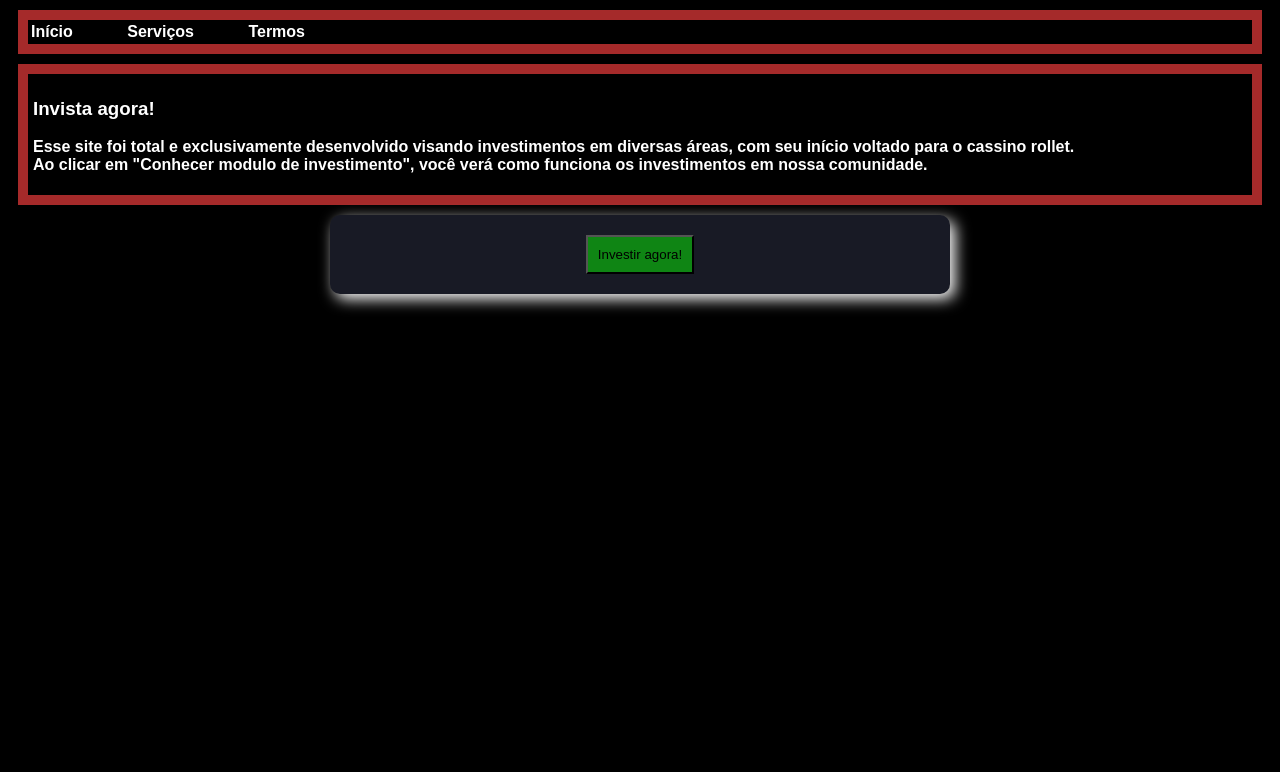
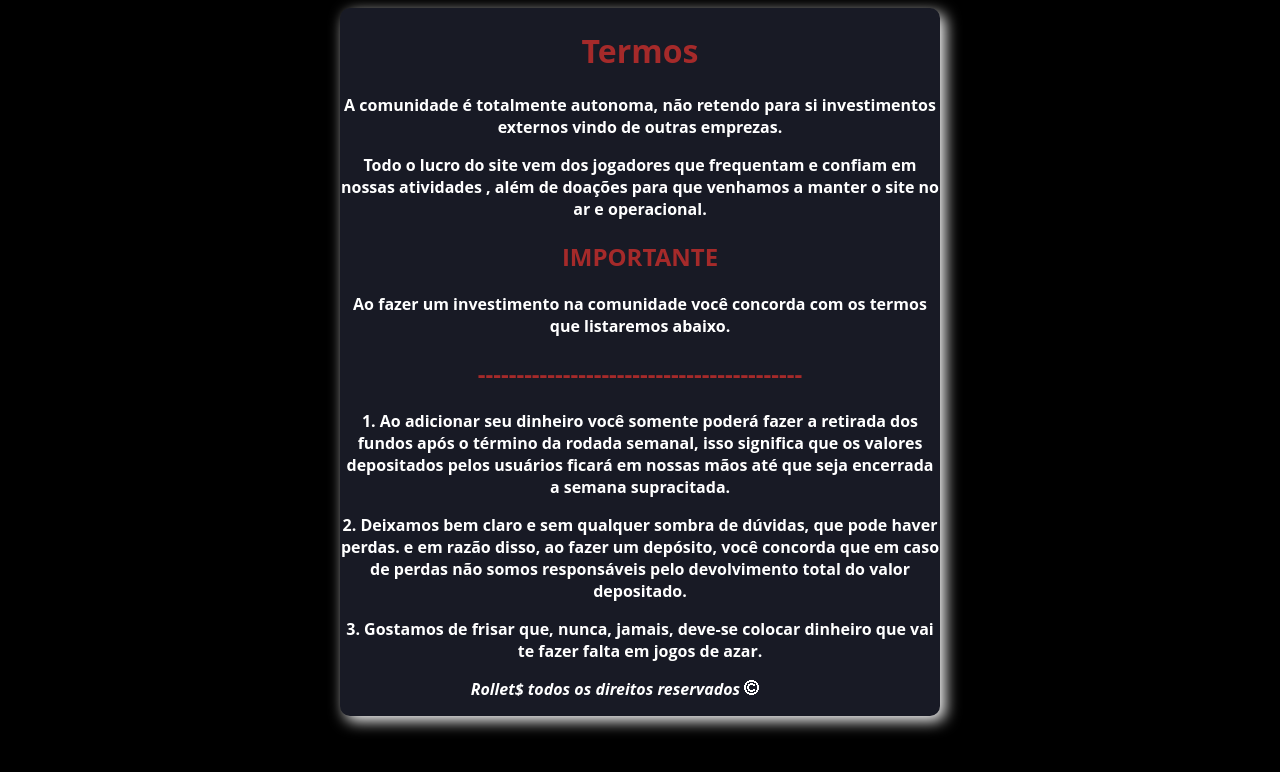
Before and after one commit to Rollets/Rollet, a plain HTML site: page index.html in a window 1280 px wide. Drawn offline with Linux system fonts and the light colour scheme.

Commit message:
Update index.html

```diff
--- a/index.html
+++ b/index.html
@@ -1,5 +1,5 @@
 <!DOCTYPE html>
-<html lang="pt-br">
+<html lang="en">
 <head>
     <meta charset="UTF-8">
     <meta http-equiv="X-UA-Compatible" content="IE=edge">
@@ -8,38 +8,17 @@
     <style>
         body{
             background-color: black;
+            background-attachment: fixed; color: white;
             font-family: Arial, Helvetica, sans-serif;
             font-size: 1em;
             color: white;
+            display: flex;
         }
 
         header{
             background-color: brown;
             padding: 10px;
             margin: 10px;
-        }
-
-        main{
-            background-color: brown;
-            padding: 10px;
-            margin: 10px;
-        }
-
-        .imagem{
-            background-color: #181A25;
-            margin: 0%;
-            width: 600px;
-            text-align: center;
-            justify-content: center;
-            margin: auto;
-            border-radius: 10px;
-            box-shadow: 5px 5px 15px white;
-            font-family: Open Sans,sans-serif;
-        }
-
-        article{
-            background-color: black;
-            padding: 5px;
         }
 
         nav{
@@ -54,46 +33,51 @@
             margin-right: 50px;
         }
 
-        nav > a:hover{
+        main {
+    background-color: #181A25;
+    margin: 0%;
+    width: 600px;
+    text-align: center;
+    justify-content: center;
+    margin: auto;
+    border-radius: 10px;
+    box-shadow: 5px 5px 15px white;
+    font-family: Open Sans,sans-serif;
+}
+
+h1{
     color: brown;
 }
 
-        h1{
-            color: white;
+h2{
+    color: brown;
 }
 
 p{
             font-weight: bolder;
 }
 
-        button{
-            background-color: rgba(10, 211, 10, 0.582);
-            padding: 10px;
-            margin: 10px;
+#italic{
+    font-style: italic;
 }
 
+img{
+    margin-right: 50px;
+}
     </style>
 </head>
 <body>
-    <header>
-        <nav>
-            <a href="index.html" target="_blank">Início</a>
-            <a href="Servicços.html" target="_blank">Serviços</a>
-            <a href="Termos.html" target="_blank">Termos</a>
-        </nav>
-    </header>
     <main>
-        <section>
-            <article>
-                <h1>Invista agora!</h1>
-                <p>Esse site foi total e exclusivamente desenvolvido visando investimentos em diversas áreas, com seu início voltado para o cassino rollet. <br>Ao clicar em "Conhecer modulo de investimento", você verá como funciona os investimentos em nossa comunidade.</p>
-            </article>
-        </section>
-    </main>
-    <main class="imagem">
-        <div>
-            <a href="investir.html"><button>Investir agora!</button></a>
-        </div>
+        <h1>Termos</h1>
+        <p>A comunidade é totalmente autonoma, não retendo para si investimentos externos vindo de outras emprezas.</p>
+        <p>Todo o lucro do site vem dos jogadores que frequentam e confiam em nossas atividades , além de doações para que venhamos a manter o site no ar e operacional.</p>
+        <h2>IMPORTANTE</h2>
+        <p>Ao fazer um investimento na comunidade você concorda com os termos que listaremos abaixo.</p>
+        <h2>------------------------------------------</h2>
+        <p>1. Ao adicionar seu dinheiro você somente poderá fazer a retirada dos fundos após o término da rodada semanal, isso significa que os valores depositados pelos usuários ficará em nossas mãos até que seja encerrada a semana supracitada.</p>
+        <p>2. Deixamos bem claro e sem qualquer sombra de dúvidas, que pode haver perdas. e em razão disso, ao fazer um depósito, você concorda que em caso de perdas não somos responsáveis pelo devolvimento total do valor depositado.</p>
+        <p>3. Gostamos de frisar que, nunca, jamais, deve-se colocar dinheiro que vai te fazer falta em jogos de azar.</p>
+        <p id="italic">Rollet$ todos os direitos reservados <img src="imagens/simbolo-de-copyright.png" alt="copyright"></p>
     </main>
 </body>
 </html>
```
Lines whose indentation alone changed are shown as unchanged.
